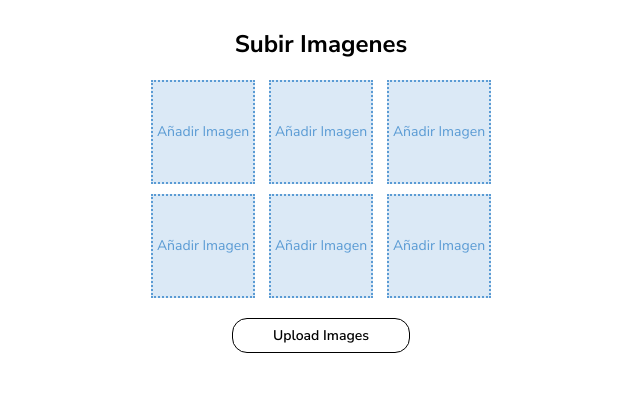
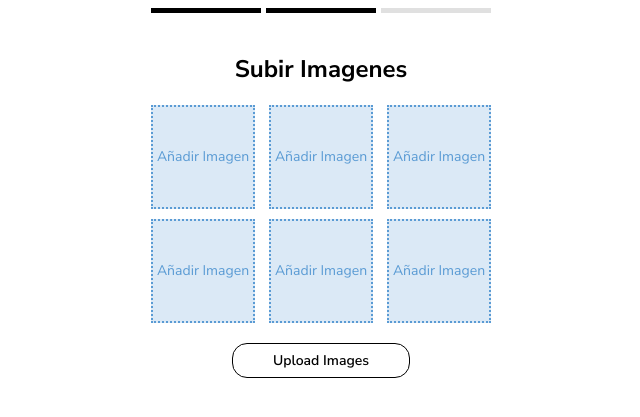
Before and after one commit to Alejandro906/Django-PHP-App, a Django app: template Project/App/templates/image_form.html in a window 1280 px wide. Shown: the top 417 px of the page, without its empty margins (319-959 px from the left). Run offline with Django 5.2, Linux system fonts and the light colour scheme; the template is opened without the code that fills it, so the values that code supplies are empty.

Commit message:
Add the navigation lines to the admin form. All it does is activate them depending on where you are at.

```diff
--- a/Project/App/templates/image_form.html
+++ b/Project/App/templates/image_form.html
@@ -74,9 +74,37 @@
             background-color: black;
             color: white;
         }
+        .progress-bar {
+            display: flex;
+            width: 100%;
+            max-width: 340px;
+            height: 5px;
+            gap: 5px;
+            margin-bottom: 20px;
+        }
+        .progress-bar div {
+            flex: 1;
+            background-color: #e0e0e0;
+            transition: background-color 0.3s;
+        }
+        .progress-bar .active {
+            background-color: black;
+        }
+        .nav-lines{
+            display: flex;
+            justify-content: center;
+        }
     </style>
 </head>
 <body>
+    <div class="nav-lines">
+        <!-- Progress Bar -->
+        <div class="progress-bar">
+            <div id="progress-step-1" class="active"></div>
+            <div id="progress-step-2" class="active"></div>
+            <div id="progress-step-3"></div>
+        </div>
+    </div>
     <div class="images-container">
         <div class="title-header-images">
             <h2>Subir Imagenes</h2>
```
Also changed, not shown: Project/App/templates/form.html (+23 -0 lines), Project/db.sqlite3.
